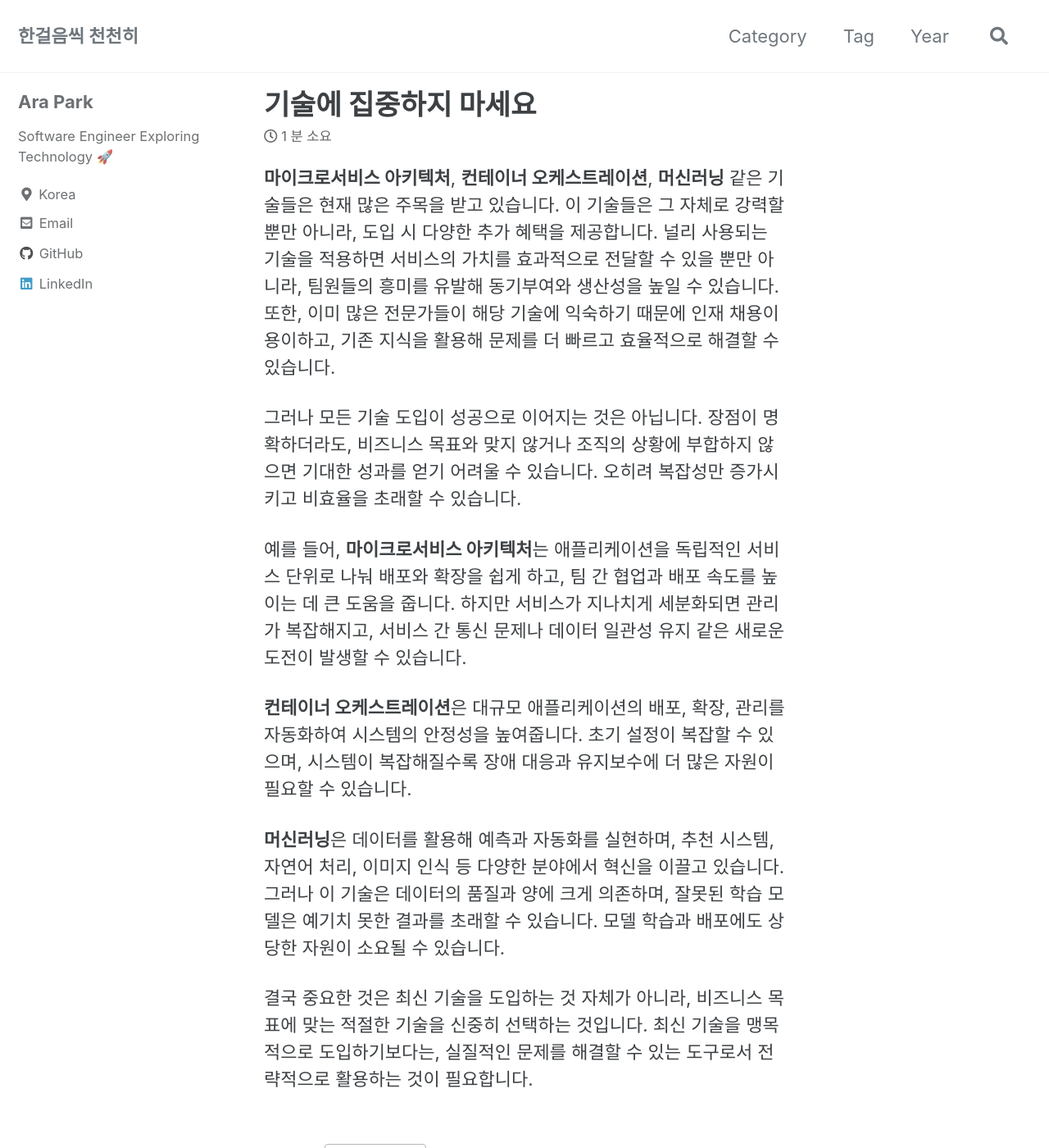
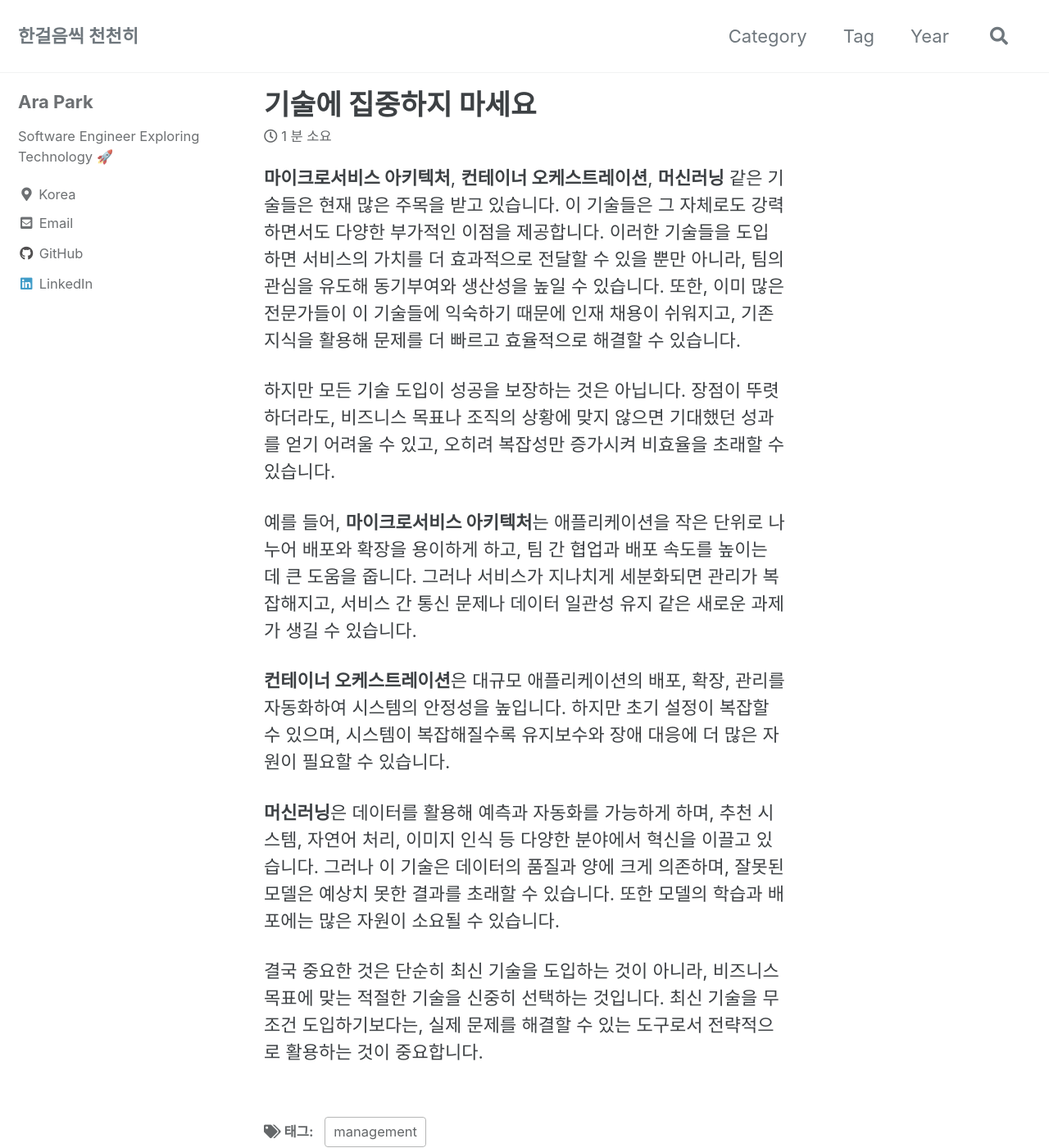
Before and after one commit to siyul-park/siyul-park.github.io, a Jekyll site: the page built from _posts/2024-10-05-do-not-focus-tech.md, in a window 1280 px wide and 1400 px high. Shown: the whole window at 82% size. Built offline with Jekyll 4.4.1, drawn with Linux system fonts in a browser that asks for light colours; cached includes are drawn as plain includes; comment, search, counter and statistics services are not loaded.

Commit message:
docs: improve readablity

```diff
--- a/_posts/2024-10-05-do-not-focus-tech.md
+++ b/_posts/2024-10-05-do-not-focus-tech.md
@@ -5,14 +5,14 @@ categories: "management"
 tags: ["management"]
 ---
 
-**마이크로서비스 아키텍처**, **컨테이너 오케스트레이션**, **머신러닝** 같은 기술들은 현재 많은 주목을 받고 있습니다. 이 기술들은 그 자체로 강력할 뿐만 아니라, 도입 시 다양한 추가 혜택을 제공합니다. 널리 사용되는 기술을 적용하면 서비스의 가치를 효과적으로 전달할 수 있을 뿐만 아니라, 팀원들의 흥미를 유발해 동기부여와 생산성을 높일 수 있습니다. 또한, 이미 많은 전문가들이 해당 기술에 익숙하기 때문에 인재 채용이 용이하고, 기존 지식을 활용해 문제를 더 빠르고 효율적으로 해결할 수 있습니다.
+**마이크로서비스 아키텍처**, **컨테이너 오케스트레이션**, **머신러닝** 같은 기술들은 현재 많은 주목을 받고 있습니다. 이 기술들은 그 자체로도 강력하면서도 다양한 부가적인 이점을 제공합니다. 이러한 기술들을 도입하면 서비스의 가치를 더 효과적으로 전달할 수 있을 뿐만 아니라, 팀의 관심을 유도해 동기부여와 생산성을 높일 수 있습니다. 또한, 이미 많은 전문가들이 이 기술들에 익숙하기 때문에 인재 채용이 쉬워지고, 기존 지식을 활용해 문제를 더 빠르고 효율적으로 해결할 수 있습니다.
 
-그러나 모든 기술 도입이 성공으로 이어지는 것은 아닙니다. 장점이 명확하더라도, 비즈니스 목표와 맞지 않거나 조직의 상황에 부합하지 않으면 기대한 성과를 얻기 어려울 수 있습니다. 오히려 복잡성만 증가시키고 비효율을 초래할 수 있습니다.
+하지만 모든 기술 도입이 성공을 보장하는 것은 아닙니다. 장점이 뚜렷하더라도, 비즈니스 목표나 조직의 상황에 맞지 않으면 기대했던 성과를 얻기 어려울 수 있고, 오히려 복잡성만 증가시켜 비효율을 초래할 수 있습니다.
 
-예를 들어, **마이크로서비스 아키텍처**는 애플리케이션을 독립적인 서비스 단위로 나눠 배포와 확장을 쉽게 하고, 팀 간 협업과 배포 속도를 높이는 데 큰 도움을 줍니다. 하지만 서비스가 지나치게 세분화되면 관리가 복잡해지고, 서비스 간 통신 문제나 데이터 일관성 유지 같은 새로운 도전이 발생할 수 있습니다.
+예를 들어, **마이크로서비스 아키텍처**는 애플리케이션을 작은 단위로 나누어 배포와 확장을 용이하게 하고, 팀 간 협업과 배포 속도를 높이는 데 큰 도움을 줍니다. 그러나 서비스가 지나치게 세분화되면 관리가 복잡해지고, 서비스 간 통신 문제나 데이터 일관성 유지 같은 새로운 과제가 생길 수 있습니다.
 
-**컨테이너 오케스트레이션**은 대규모 애플리케이션의 배포, 확장, 관리를 자동화하여 시스템의 안정성을 높여줍니다. 초기 설정이 복잡할 수 있으며, 시스템이 복잡해질수록 장애 대응과 유지보수에 더 많은 자원이 필요할 수 있습니다.
+**컨테이너 오케스트레이션**은 대규모 애플리케이션의 배포, 확장, 관리를 자동화하여 시스템의 안정성을 높입니다. 하지만 초기 설정이 복잡할 수 있으며, 시스템이 복잡해질수록 유지보수와 장애 대응에 더 많은 자원이 필요할 수 있습니다.
 
-**머신러닝**은 데이터를 활용해 예측과 자동화를 실현하며, 추천 시스템, 자연어 처리, 이미지 인식 등 다양한 분야에서 혁신을 이끌고 있습니다. 그러나 이 기술은 데이터의 품질과 양에 크게 의존하며, 잘못된 학습 모델은 예기치 못한 결과를 초래할 수 있습니다. 모델 학습과 배포에도 상당한 자원이 소요될 수 있습니다.
+**머신러닝**은 데이터를 활용해 예측과 자동화를 가능하게 하며, 추천 시스템, 자연어 처리, 이미지 인식 등 다양한 분야에서 혁신을 이끌고 있습니다. 그러나 이 기술은 데이터의 품질과 양에 크게 의존하며, 잘못된 모델은 예상치 못한 결과를 초래할 수 있습니다. 또한 모델의 학습과 배포에는 많은 자원이 소요될 수 있습니다.
 
-결국 중요한 것은 최신 기술을 도입하는 것 자체가 아니라, 비즈니스 목표에 맞는 적절한 기술을 신중히 선택하는 것입니다. 최신 기술을 맹목적으로 도입하기보다는, 실질적인 문제를 해결할 수 있는 도구로서 전략적으로 활용하는 것이 필요합니다.
+결국 중요한 것은 단순히 최신 기술을 도입하는 것이 아니라, 비즈니스 목표에 맞는 적절한 기술을 신중히 선택하는 것입니다. 최신 기술을 무조건 도입하기보다는, 실제 문제를 해결할 수 있는 도구로서 전략적으로 활용하는 것이 중요합니다.
```
